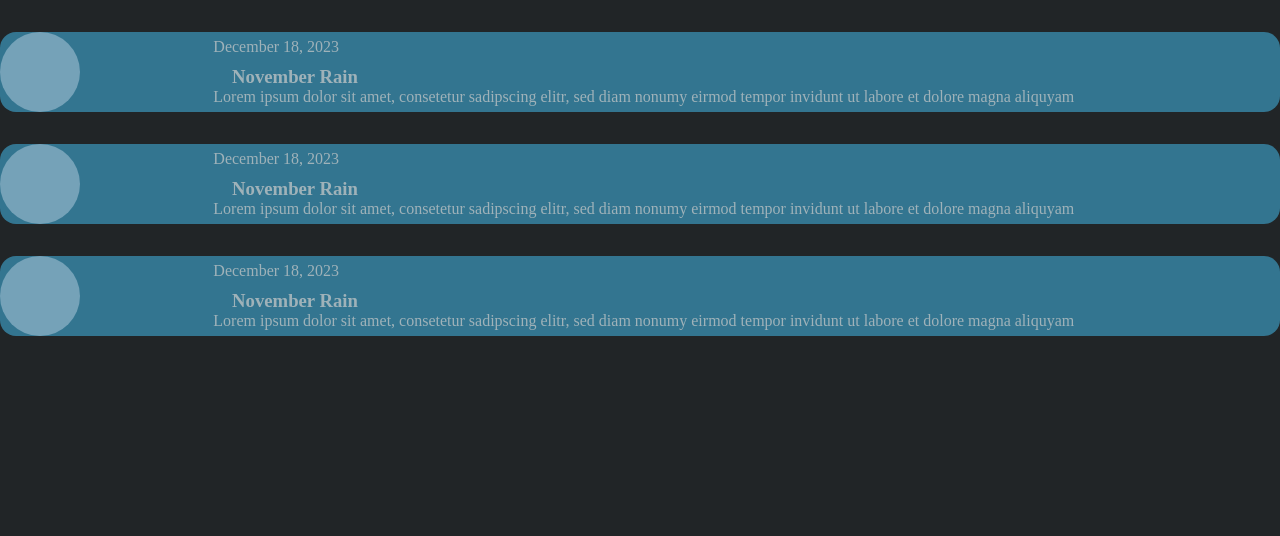
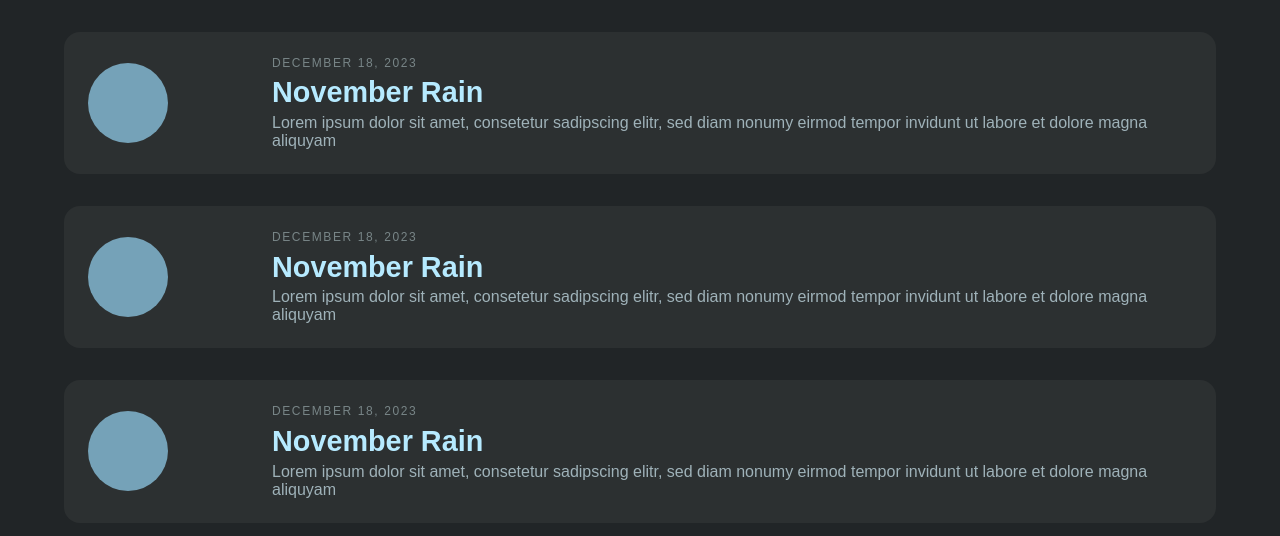
Before and after one commit to xaviguasch/ui-design-bootcamp-challenge-2, a plain HTML site: page index.html in a window 1280 px wide. Drawn offline with Linux system fonts and the light colour scheme.

Commit message:
added solution for design challenge 2

```diff
--- a/style.css
+++ b/style.css
@@ -6,6 +6,7 @@ body {
 body {
   background: #212527;
   color: #9fb2b9;
+  font-family: Arial, Helvetica, sans-serif;
 }
 
 .container {
@@ -47,13 +48,24 @@ span {
 */
 
 .container {
+  width: 90%;
 }
 
 .card {
+  background-color: #2c3031;
+  padding: 1.5rem;
 }
 
 p.date {
+  text-transform: uppercase;
+  font-size: 0.75rem;
+  letter-spacing: 0.1rem;
+  color: #788587;
+  margin-bottom: 0.4rem;
 }
 
 h3 {
+  margin: 0 0 0.3rem;
+  color: #b6eaff;
+  font-size: 1.8rem;
 }
```
